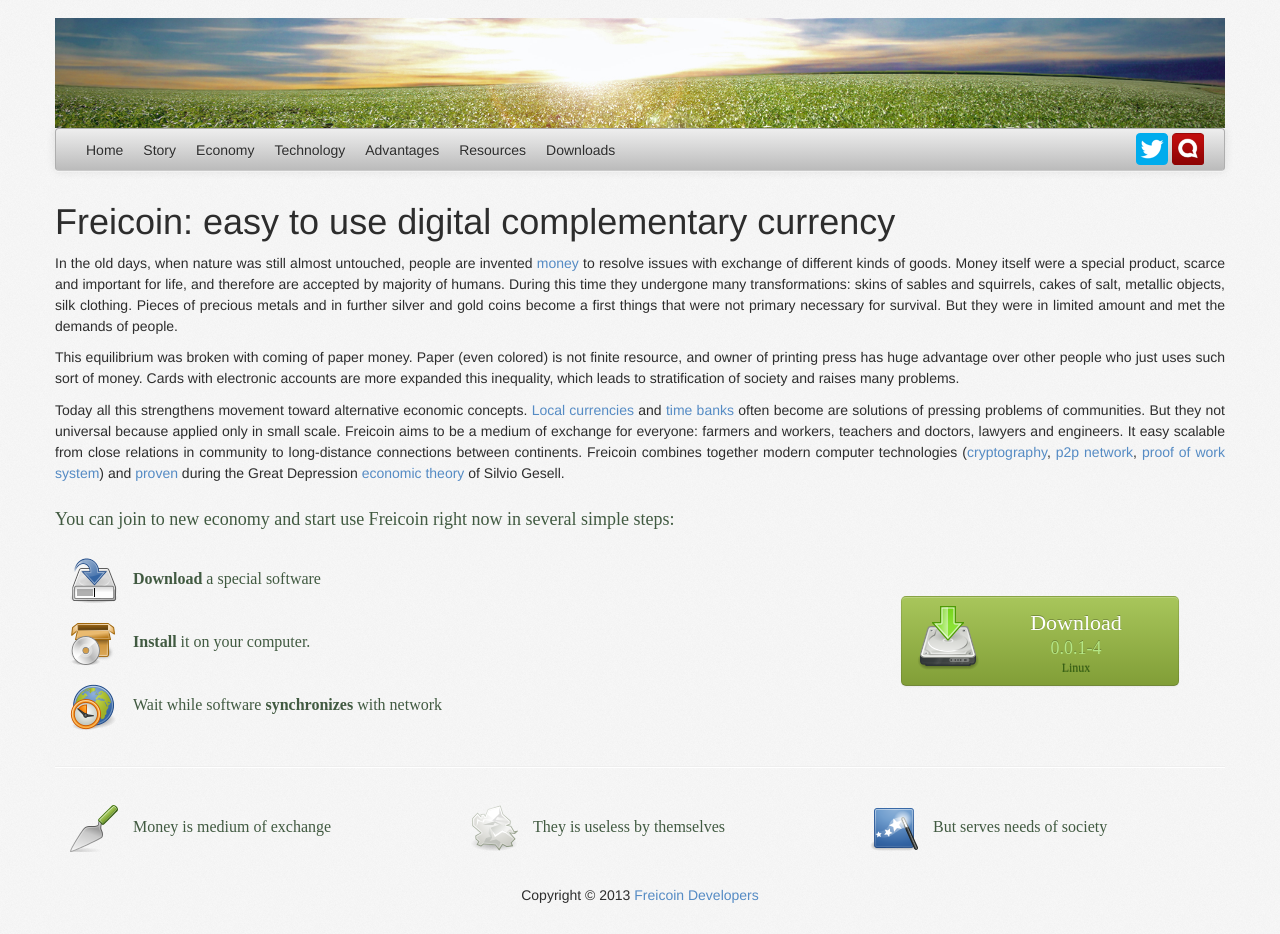
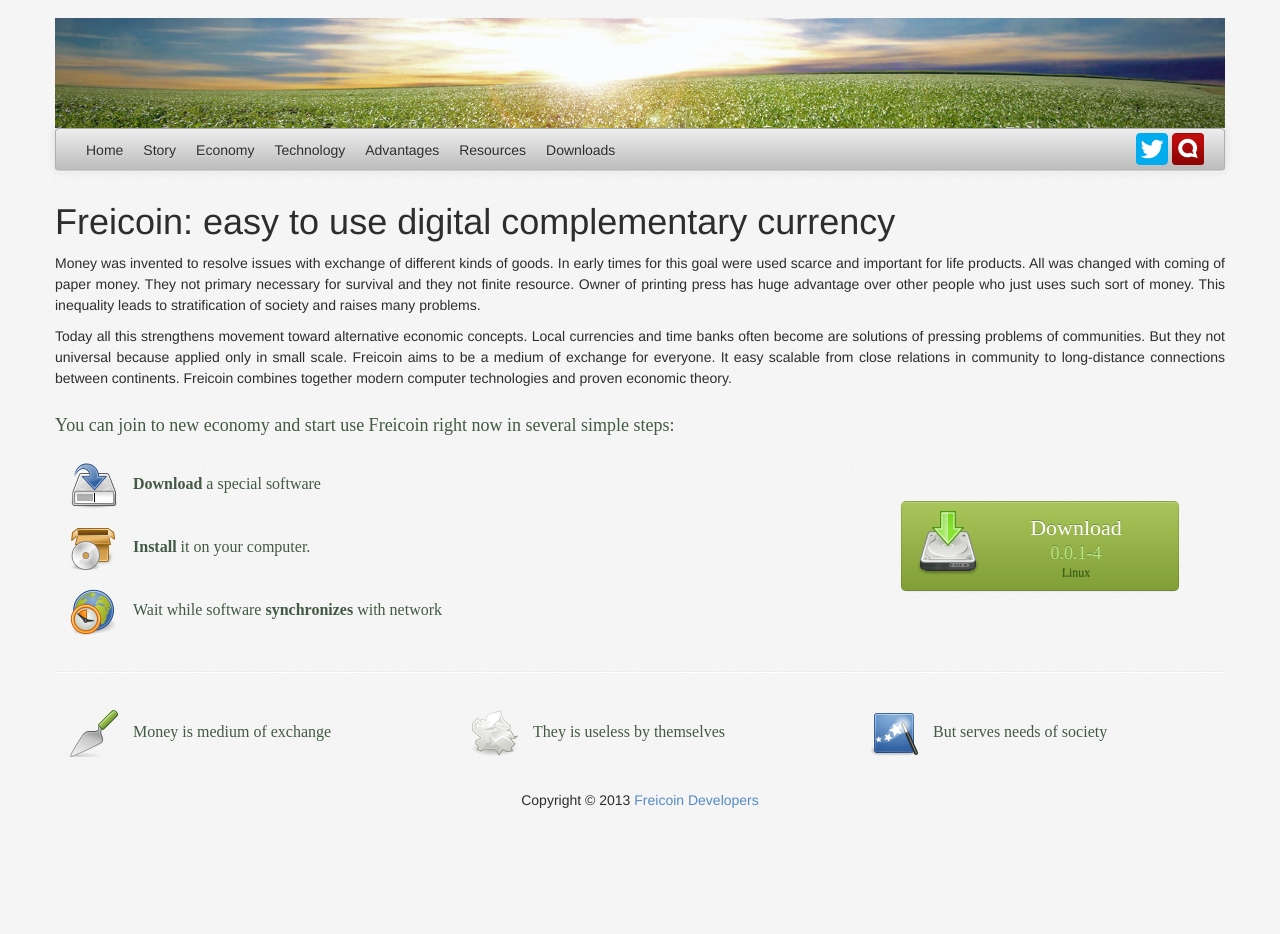
Before and after one commit to freicoin/freico.in, a Jekyll site: the page built from index.md, in a window 1280 px wide. Built offline with Jekyll 4.4.1, drawn with Linux system fonts in a browser that asks for light colours; nearby versions of some CDN libraries; some web fonts are replaced; comment, search, counter and statistics services are not loaded; after the commit the page ends 900 px from its top, so only the background shows below that.

Commit message:
Simplify text on main page

```diff
--- a/index.md
+++ b/index.md
@@ -7,9 +7,8 @@
 <div class="row">
   <div class="span12">
     <h1>Freicoin: easy to use digital complementary currency</h1>
-    <p>In the old days, when nature was still almost untouched, people are invented <a href="http://en.wikipedia.org/wiki/History_of_money">money</a> to resolve issues with exchange of different kinds of goods. Money itself were a special product, scarce and important for life, and therefore are accepted by majority of humans. During this time they undergone many transformations: skins of sables and squirrels, cakes of salt, metallic objects, silk clothing. Pieces of precious metals and in further silver and gold coins become a first things that were not primary necessary for survival. But they were in limited amount and met the demands of people.</p>
-    <p>This equilibrium was broken with coming of paper money. Paper (even colored) is not finite resource, and owner of printing press has huge advantage over other people who just uses such sort of money. Cards with electronic accounts are more expanded this inequality, which leads to stratification of society and raises many problems.</p>
-    <p>Today all this strengthens movement toward alternative economic concepts. <a href="http://en.wikipedia.org/wiki/Local_currency">Local currencies</a> and <a href="http://en.wikipedia.org/wiki/Time_bank">time banks</a> often become are solutions of pressing problems of communities. But they not universal because applied only in small scale. Freicoin aims to be a medium of exchange for everyone: farmers and workers, teachers and doctors, lawyers and engineers. It easy scalable from close relations in community to long-distance connections between continents. Freicoin combines together modern computer technologies (<a href="http://en.wikipedia.org/wiki/Cryptography">cryptography</a>, <a href="http://en.wikipedia.org/wiki/Peer-to-peer">p2p network</a>, <a href="http://en.wikipedia.org/wiki/Proof_of_work">proof of work system</a>) and <a href="http://en.wikipedia.org/wiki/Worgl_Experiment">proven</a> during the Great Depression <a href="http://en.wikipedia.org/wiki/Freigeld">economic theory</a> of Silvio Gesell.</p>
+    <p>Money was invented to resolve issues with exchange of different kinds of goods. In early times for this goal were used scarce and important for life products. All was changed with coming of paper money. They not primary necessary for survival and they not finite resource. Owner of printing press has huge advantage over other people who just uses such sort of money. This inequality leads to stratification of society and raises many problems.</p>
+    <p>Today all this strengthens movement toward alternative economic concepts. Local currencies and time banks often become are solutions of pressing problems of communities. But they not universal because applied only in small scale. Freicoin aims to be a medium of exchange for everyone. It easy scalable from close relations in community to long-distance connections between continents. Freicoin combines together modern computer technologies and proven economic theory.</p>
     <p class="join">You can join to new economy and start use Freicoin right now in several simple steps:</p>
   </div>
 </div>
```
